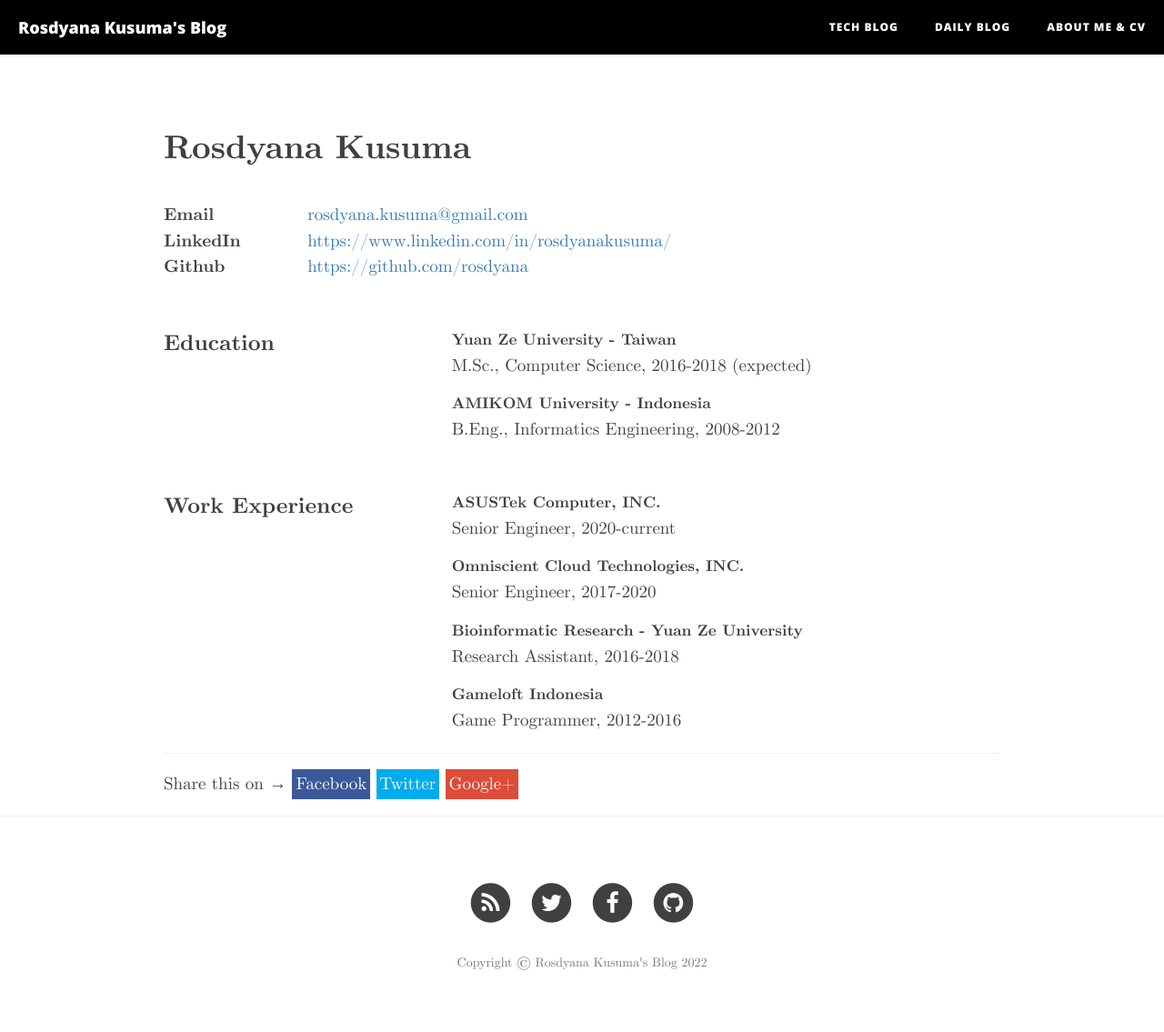
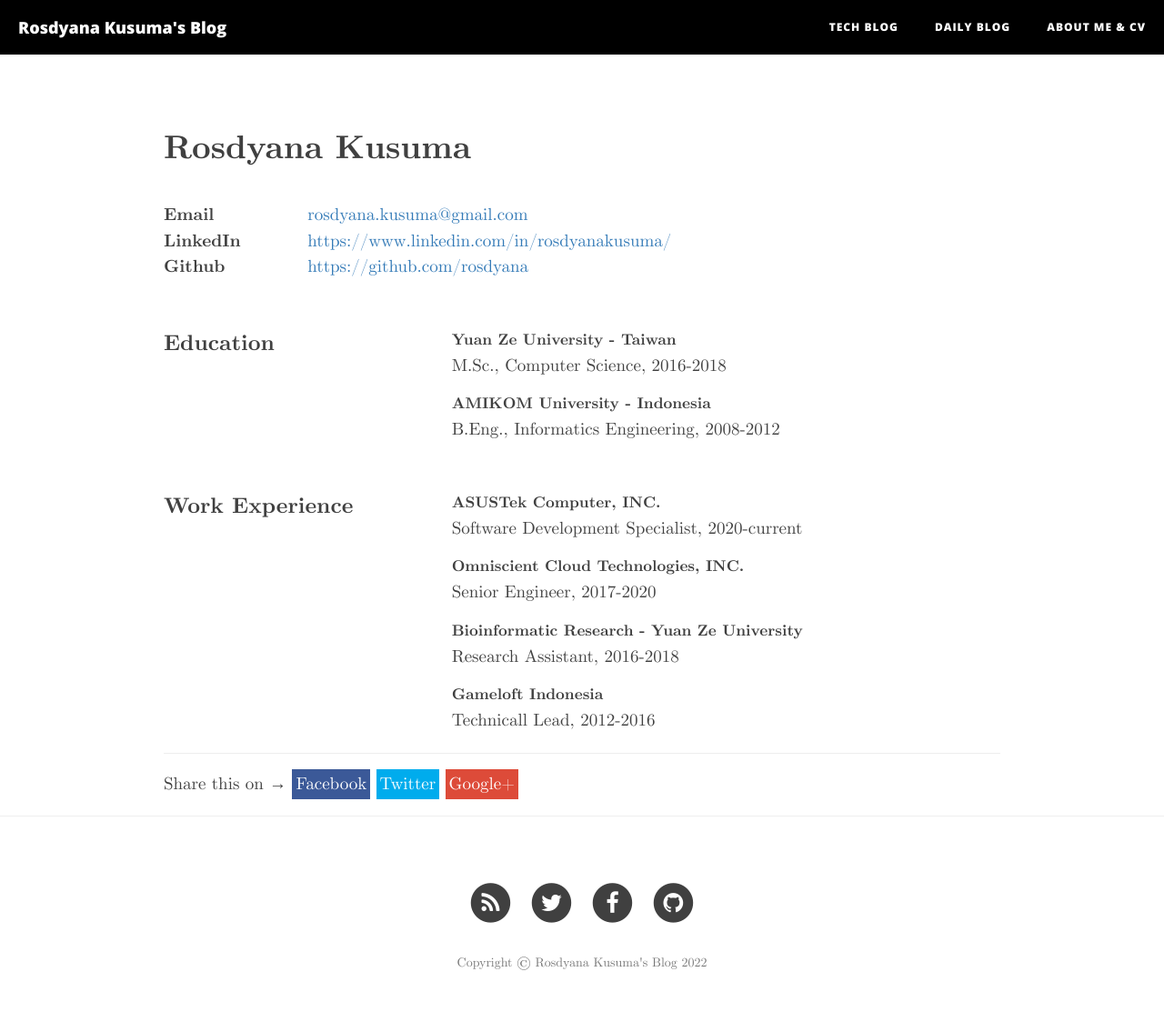
Before and after one commit to rosdyana/rosdyana.github.io, a Jekyll site: the page built from about.html, in a window 1280 px wide. Shown: the whole page at 91% size. Built offline with Jekyll 4.4.1, drawn with Linux system fonts in a browser that asks for light colours; nearby versions of some CDN libraries; a script that is not in the unit is left out.

Commit message:
Update about page

```diff
--- a/about.html
+++ b/about.html
@@ -44,7 +44,7 @@
             </div>
             <div class="col-md-8">
                 <h4>Yuan Ze University - Taiwan</h4>
-                <div>M.Sc., Computer Science, 2016-2018 (expected)</div>
+                <div>M.Sc., Computer Science, 2016-2018</div>
 
                 <div class="row" style="padding-bottom: 1em"></div>
 
@@ -59,7 +59,7 @@
             </div>
             <div class="col-md-8">
                 <h4>ASUSTek Computer, INC.</h4>
-                <div>Senior Engineer, 2020-current</div>
+                <div>Software Development Specialist, 2020-current</div>
 
                 <div class="row" style="padding-bottom: 1em"></div>
 
@@ -74,7 +74,7 @@
                 <div class="row" style="padding-bottom: 1em"></div>
 
                 <h4>Gameloft Indonesia</h4>
-                <div>Game Programmer, 2012-2016</div>
+                <div>Technicall Lead, 2012-2016</div>
             </div>
         </div>
     </div>
```
Also changed, not shown: package.json (+4 -4 lines), 1 other file.
